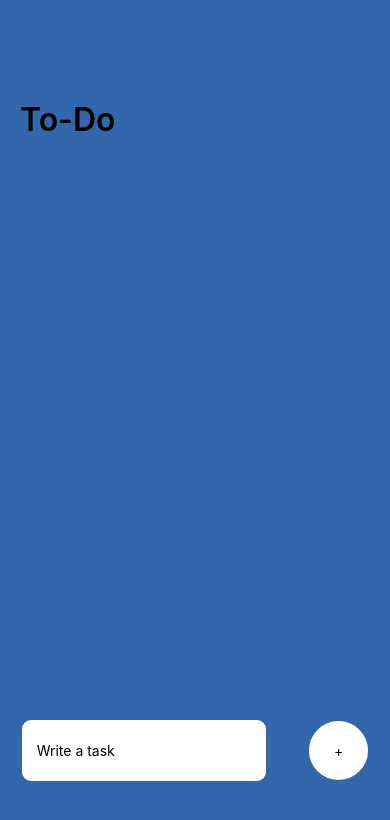
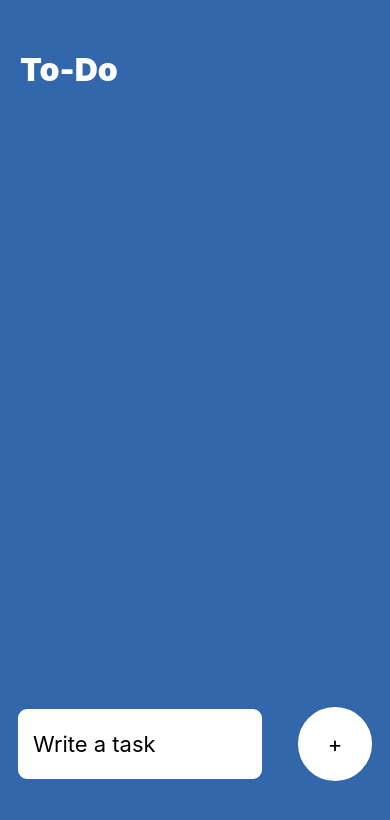
Before and after one commit to hughesmarissa/List-ToDo, a React Native app: screen / in a window 390 px wide. Shown: the top 820 px of the page. Built offline with nearby package versions, Linux system fonts and the light colour scheme.

Commit message:
Add styles

```diff
--- a/App.js
+++ b/App.js
@@ -1,5 +1,5 @@
 import React, { useState } from 'react';
-import { KeyboardAvoidingView, Platform, StyleSheet, Text, TouchableOpacity, View, TextInput, Keyboard } from 'react-native';
+import { KeyboardAvoidingView, Platform, StyleSheet, Text, TouchableOpacity, ScrollView, View, TextInput, Keyboard } from 'react-native';
 import Task from './Components/Task';
 
 export default function App() {
@@ -27,7 +27,7 @@ export default function App() {
     <View style={styles.container}>
 
       {/* Tasks for Today */}
-      <View style={styles.taskWrapper}>
+      <ScrollView style={styles.taskWrapper}>
           <Text style={styles.section}>To-Do</Text>
 
           <View style={styles.items}>
@@ -52,7 +52,7 @@ export default function App() {
               <Task text={"Task 5"} /> */}
           </View>
 
-      </View>
+      </ScrollView>
 
         {/* write a task */}
         <KeyboardAvoidingView
@@ -83,12 +83,13 @@ const styles = StyleSheet.create({
         backgroundColor: '#3267AB',
     },
     taskWrapper: {
-        paddingTop: 100,
+        paddingTop: 50,
         paddingHorizontal: 20,
     },
     section: { //title
         fontSize: 32,
-        fontWeight: '600',
+        fontWeight: '900',
+        color: 'white',
     },
     items: {
         marginTop: 25,
@@ -109,11 +110,12 @@ const styles = StyleSheet.create({
         borderRadius: 12,
         borderColor: '#3267AB',
         borderWidth: 3,
+        fontSize: 22,
     },
     addWrapper: {
-        width: 65,
-        height: 65,
-        borderRadius: 60,
+        width: 80,
+        height: 80,
+        borderRadius: 50,
         backgroundColor: 'white',
         justifyContent: 'center',
         alignItems: 'center',
@@ -121,6 +123,6 @@ const styles = StyleSheet.create({
         borderWidth: 3,
     },
     addText: {
-
+        fontSize: 22,
     },
 });
--- a/Components/Task.js
+++ b/Components/Task.js
@@ -43,7 +43,8 @@ const styles = StyleSheet.create({
     },
     itemText: {
         maxWidth: '80%', //limiting square dimensions
-        fontSize: 32,
+        fontSize: 22,
+        fontStyle: 'italic',
     },
     circle: {
         width: 20,
```
